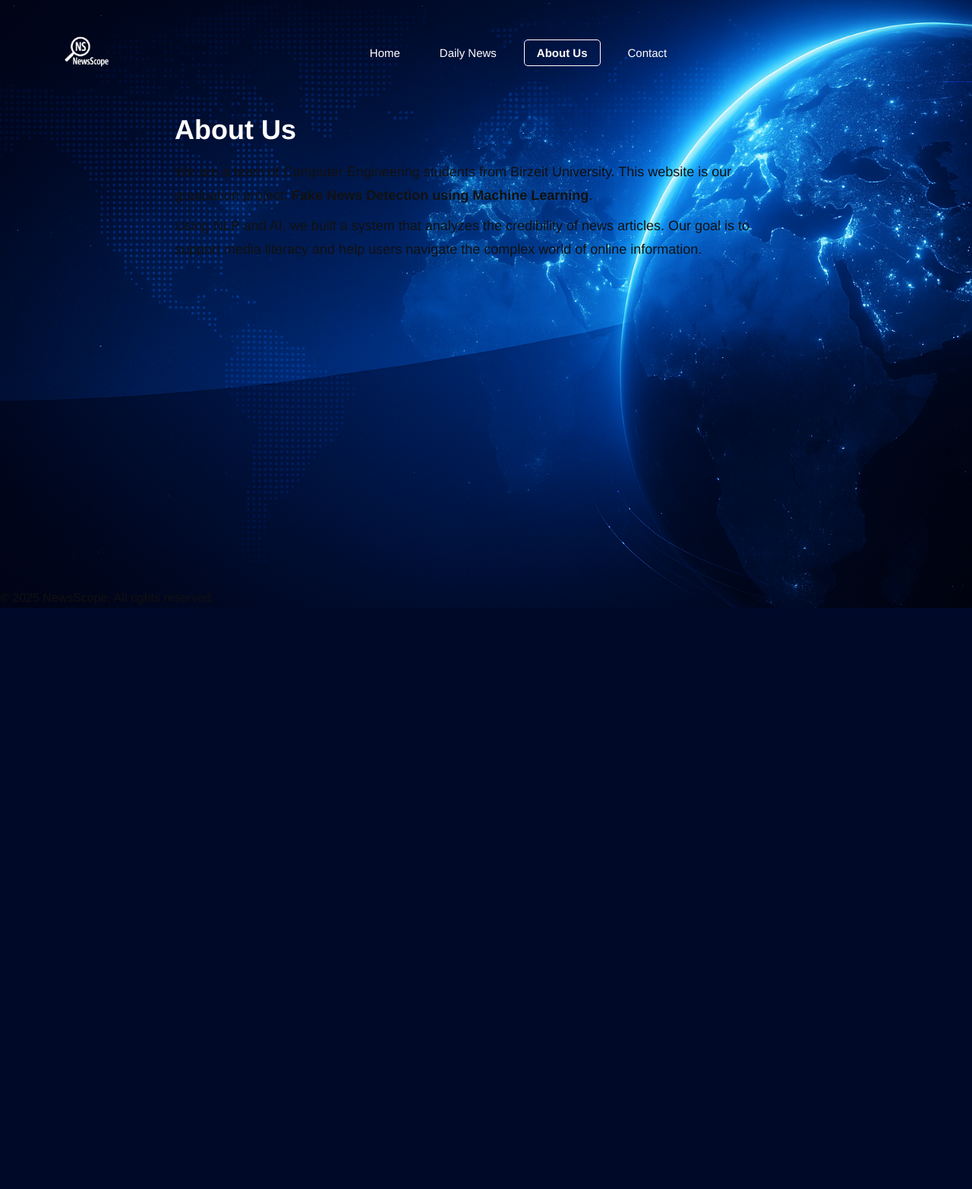
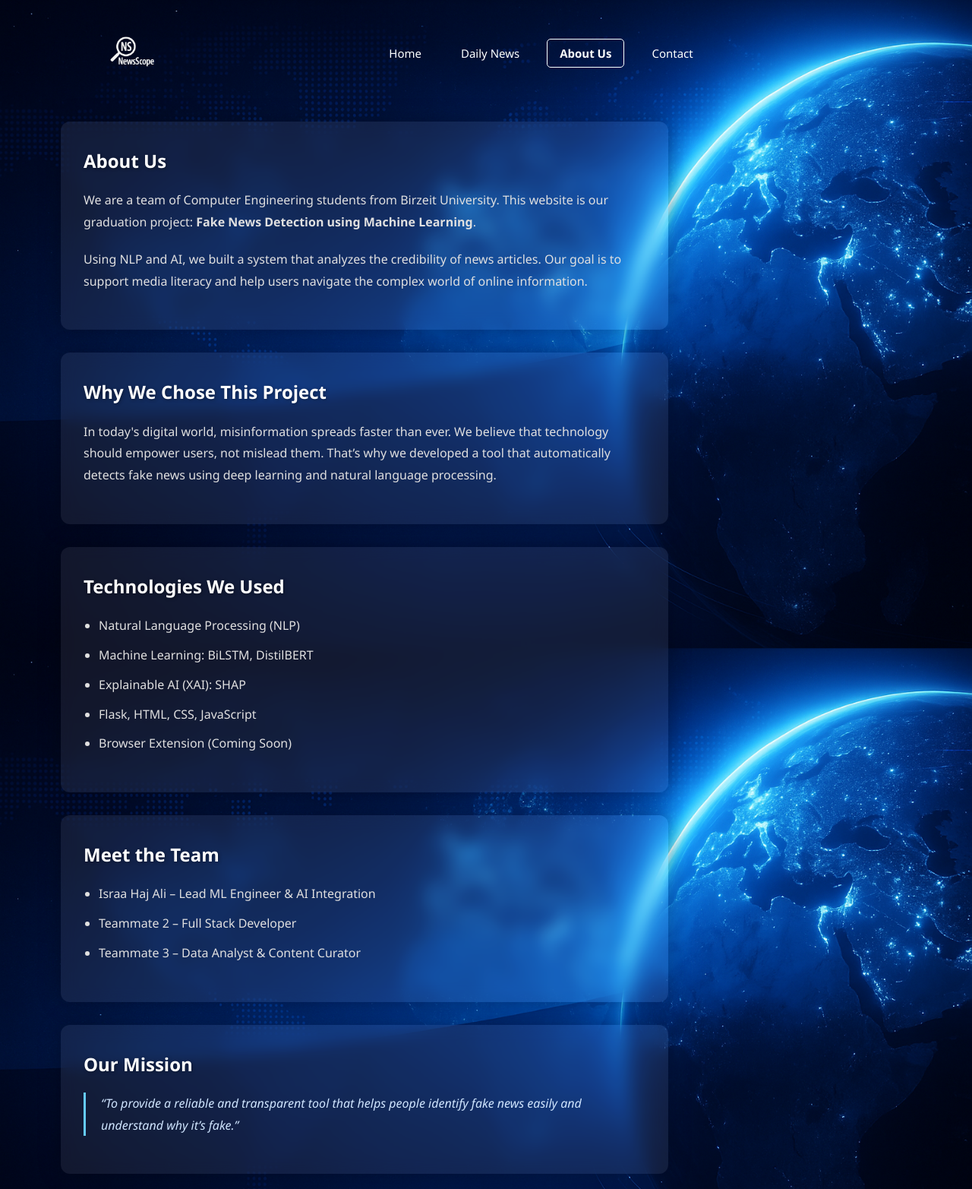
Before and after one commit to IsraaHajAli/Graduation-Project, a Flask app: page /about in a window 1280 px wide. Shown: the whole page at 76% size. Before the commit the page ends 800 px from the top, so only its background shows below. Run offline with Flask 3, Linux system fonts and the light colour scheme.

Commit message:
Add files via upload

```diff
--- a/static/about.css
+++ b/static/about.css
@@ -1,111 +1,88 @@
-/* === General Layout === */
-body {
-  font-family: "Helvetica Neue", sans-serif;
-  background-color: #F2EFE7;
-  color: #111;
-  line-height: 1.7;
+body.about-page {
+  font-family: 'Segoe UI', sans-serif;
   margin: 0;
   padding: 0;
-    display: flex;
-  flex-direction: column;
-  min-height: 100vh; /* full height of the screen */
+  color: #ffffff;
+  line-height: 1.8;
+  position: relative;
+  z-index: 0;
 }
 
-/* === Navbar (reuses general styles if shared) === */
-.navbar {
-  height: 60px;
-  width: 95%;
-  margin: 20px auto;
-  padding: 0 40px;
-
-  display: flex;
-  justify-content: space-between;
-  align-items: center;
-
-  background: transparent;              /* 🔄 شيل الخلفية */
-  backdrop-filter: none;                /* 🔄 شيل التغبيش */
-  -webkit-backdrop-filter: none;
-
-  border-radius: 0;                     /* 🔄 شيل الحواف الدائرية */
-  box-shadow: none;                     /* 🔄 شيل الظل */
-
+#particles-js {
   position: fixed;
-  top: 20px;
+  top: 0;
   left: 0;
-  right: 0;
-  z-index: 1000;
+  width: 100%;
+  height: 100%;
+  z-index: -2;
+  /* background: radial-gradient(circle at top left, #0bacfc 0%, #050c9c 40%, #020122 100%); */
 }
 
+.about-content {
+  display: flex;
+  flex-direction: column;
+  gap: 10px;
+  margin: 160px auto 60px 80px;
+  max-width: 800px;
+  position: relative;
+  z-index: 1;
 
-
-.nav-links {
-  list-style: none;
-  display: flex;
-  justify-content: center;      /* 🔄 يخليهم بالنص */
-  align-items: center;
-  gap: 20px;
-  flex: 1;                      /* تاخد المساحة المتبقية وتخليهم بالنص */
 }
 
+.about-section {
+  background: rgba(255, 255, 255, 0.07);
+  padding: 30px;
+  border-radius: 12px;
+  box-shadow: 0 0 30px rgba(0, 0, 0, 0.3);
+  backdrop-filter: blur(10px);
+  -webkit-backdrop-filter: blur(10px);
+  animation: floatIn 1s ease forwards;
+  margin-bottom: 20px;
 
-.nav-links li a {
-  text-decoration: none;        /* ✅ يشيل underline */
-  font-size: 15px;
-  color: #ffffff;               /* ✅ يخلي اللون أبيض */
-  padding: 8px 16px;
-  border-radius: 25px;
-  transition: all 0.3s ease;
-  text-align: center;
 }
 
-
-.nav-links li a:hover {
-  background-color: transparent;
-  border: 1px solid #66ccff; /* أزرق فاتح */
-  color: #ffffff;
-  font-weight: bold;
-  box-shadow: none;
-  border-radius: 5px;
-}
-
-.nav-links li a.active {
-  background-color: transparent; /* شيل الخلفية */
-  border: 1px solid #ffffff;     /* خلي فيه إطار أبيض */
-  color: #fff;
-  font-weight: bold;
-  box-shadow: none;
-  border-radius: 5px;            /* خلي الحواف ناعمة شوي */
-}
-
-
-/* === About Section === */
-.about-content {
-  max-width: 900px;
-  margin: 130px auto;
-  padding: 0 40px;
-  flex: 1;
-}
-
-.about-content h1 {
-  font-size: 36px;
-  margin-top: 10px;
-  color: #ffffff; /* ← أزرق غامق */
-}
-
-
-.about-content p {
-  font-size: 18px;
-  margin-top: 10px;
-}
-
-
-
-/* === Optional: Add animation on load === */
-.about-content {
-  animation: fadeIn 1s ease-in;
-}
-
-@keyframes fadeIn {
+@keyframes floatIn {
   from { opacity: 0; transform: translateY(20px); }
   to { opacity: 1; transform: translateY(0); }
 }
+
+.about-section h1,
+.about-section h2 {
+  font-weight: bold;
+  color: #ffffff;
+  margin-bottom: 16px;
+  text-shadow: 1px 1px 4px rgba(0, 0, 0, 0.4);
+}
+
+.about-section p,
+.about-section ul,
+.about-section blockquote {
+  margin-bottom: 20px;
+  color: #e0e0e0;
+}
+
+.about-section ul {
+  padding-left: 20px;
+}
+
+.about-section li {
+  margin-bottom: 10px;
+}
+
+.about-section blockquote {
+  font-style: italic;
+  padding-left: 20px;
+  border-left: 3px solid #66ccff;
+  color: #d0e6ff;
+}
+
+@media (max-width: 768px) {
+  .about-content {
+    margin: 150px 20px;
+    padding: 0;
+  }
+  .navbar {
+    flex-direction: column;
+    align-items: flex-start;
+  }
+}
--- a/static/style.css
+++ b/static/style.css
@@ -36,15 +36,15 @@ body {
   align-items: center;
 
   background: transparent;
-  /* 🔄 شيل الخلفية */
+
   backdrop-filter: none;
-  /* 🔄 شيل التغبيش */
+
   -webkit-backdrop-filter: none;
 
   border-radius: 0;
-  /* 🔄 شيل الحواف الدائرية */
+
   box-shadow: none;
-  /* 🔄 شيل الظل */
+
 
   position: fixed;
   top: 20px;
@@ -77,7 +77,9 @@ body {
   display: flex;
   align-items: center;
   padding: 5px 0;
+  margin-left: 60px; /* ✨ هاي اللي بتزيحو شوي لليمين */
 }
+
 
 
 .nav-links {
@@ -149,7 +151,37 @@ body {
 }
 
 
+/* ======== Headline Titles Above Card ======== */
+.headline-titles {
+  text-align: left;
+  position: absolute;
+  top: 100px;         /* تحت النافبار شوي */
+  left: 165px;         /* مش ملزق على الطرف */
+  z-index: 5;
+}
 
+
+.headline-titles .headline-title {
+  font-size: 26px;
+  font-weight: bold;
+  color: #ffffff;
+  margin-bottom: 8px;
+}
+
+.headline-titles .headline-sub {
+  font-size: 15px;
+  color: #cbcbcb;
+  line-height: 1.6;
+}
+
+#particles-js {
+  position: absolute;
+  width: 100%;
+  height: 100%;
+  top: 0;
+  left: 0;
+  z-index: 0;
+}
 
 
 .content-card {
@@ -158,73 +190,17 @@ body {
 
   z-index: 1;
   background: rgba(255, 255, 255, 0.063);
+  box-shadow: 0 10px 35px rgba(0, 0, 0, 0.2);
   backdrop-filter: blur(7px);
   -webkit-backdrop-filter: blur(10px);
-  padding: 50px;
+  padding: 35px; /* قللنا البادينغ شوي */
   border-radius: 10px;
-  box-shadow: 0 10px 35px rgba(0, 0, 0, 0.2);
-  width: 600px;
+  width: 500px;        /* كان 600 */
   max-width: 90%;
-  height: 500px;
-  /* زيد الرقم حسب ما بدك */
-  margin-left: -700px;
-  margin-top: 50px;
-
-
-  border: 1px solid #ffffff44;
-}
-
-
-/* ===== New UI Additions ===== */
-
-
-.headline-box {
-  position: absolute;
-  animation: slideInRight 1s ease-out forwards;
-  margin-right: 0px;
-  right: 60px;
-  background: rgba(255, 255, 255, 0.063);
-  backdrop-filter: blur(7px);
-  -webkit-backdrop-filter: blur(10px);
-  padding: 30px;
-  border-radius: 10px;
-  box-shadow: 0 8px 25px rgba(0, 0, 0, 0.2);
-  /*z-index: 5;*/
-  width: 600px;
-  min-height: 504px;
-  margin-top: 225px;
-
-  z-index: 5;
-  border: 1px solid #ffffff44;
-
-  display: flex;
-  flex-direction: column;
-  justify-content: center;
-  align-items: center;
-  text-align: center;
-}
-
-.headline-title {
-  font-size: 26px;
-  font-weight: bold;
-  color: #ffffff;
-  margin-bottom: 10px;
-}
-
-.headline-sub {
-  font-size: 15px;
-  color: #cbcbcb;
-  line-height: 1.6;
-}
-
-
-#particles-js {
-  position: absolute;
-  width: 100%;
-  height: 100%;
-  top: 0;
-  left: 0;
-  z-index: 0;
+  height: 420px;       /* كان 500 */
+  margin-left: -700px; /* قللنا شوي */
+  margin-top: 150px;
+  /* border: 1px solid #ffffff44; */
 }
 
 
@@ -238,7 +214,7 @@ body {
 /* ======== Textarea ======== */
 .content-card textarea {
   width: 100%;
-  height: 300px;
+  height: 240px; /* كان 300 */
   border: 1px solid #ffffff44;
   /* الحواف موجودة */
   border-radius: 10px;
--- a/templates/about.html
+++ b/templates/about.html
@@ -1,14 +1,16 @@
 <!-- templates/about.html -->
 <!DOCTYPE html>
 <html lang="en">
+
 <head>
   <meta charset="UTF-8">
   <title>About Us - NewsScope</title>
   <link rel="stylesheet" href="{{ url_for('static', filename='style.css') }}">
   <link rel="stylesheet" href="{{ url_for('static', filename='about.css') }}">
+</head>
 
-</head>
-<body>
+<body class="about-page">
+  <div id="particles-js"></div>
 
   <nav class="navbar">
     <div class="logo">
@@ -23,14 +25,51 @@
   </nav>
 
   <section class="about-content">
+
+  <div class="about-section">
     <h1>About Us</h1>
-    <p>We are a team of Computer Engineering students from Birzeit University. This website is our graduation project: <strong>Fake News Detection using Machine Learning</strong>.</p>
-    <p>Using NLP and AI, we built a system that analyzes the credibility of news articles. Our goal is to support media literacy and help users navigate the complex world of online information.</p>
-  </section>
+    <p>We are a team of Computer Engineering students from Birzeit University. This website is our graduation project:
+      <strong>Fake News Detection using Machine Learning</strong>.</p>
+    <p>Using NLP and AI, we built a system that analyzes the credibility of news articles. Our goal is to support media
+      literacy and help users navigate the complex world of online information.</p>
+  </div>
 
-  <footer class="footer">
-    <p>&copy; 2025 NewsScope. All rights reserved.</p>
-  </footer>
+  <div class="about-section">
+    <h2>Why We Chose This Project</h2>
+    <p>In today's digital world, misinformation spreads faster than ever. We believe that technology should empower users,
+      not mislead them. That’s why we developed a tool that automatically detects fake news using deep learning and
+      natural language processing.</p>
+  </div>
+
+  <div class="about-section">
+    <h2>Technologies We Used</h2>
+    <ul>
+      <li>Natural Language Processing (NLP)</li>
+      <li>Machine Learning: BiLSTM, DistilBERT</li>
+      <li>Explainable AI (XAI): SHAP</li>
+      <li>Flask, HTML, CSS, JavaScript</li>
+      <li>Browser Extension (Coming Soon)</li>
+    </ul>
+  </div>
+
+  <div class="about-section">
+    <h2>Meet the Team</h2>
+    <ul>
+      <li>Israa Haj Ali – Lead ML Engineer & AI Integration</li>
+      <li>Teammate 2 – Full Stack Developer</li>
+      <li>Teammate 3 – Data Analyst & Content Curator</li>
+    </ul>
+  </div>
+
+  <div class="about-section">
+    <h2>Our Mission</h2>
+    <blockquote>“To provide a reliable and transparent tool that helps people identify fake news easily and understand why it’s fake.”</blockquote>
+  </div>
+
+
+
+</section>
 
 </body>
+
 </html>
```
Also changed, not shown: templates/index.html (+6 -9 lines), static/images/aboutus.png (added).
